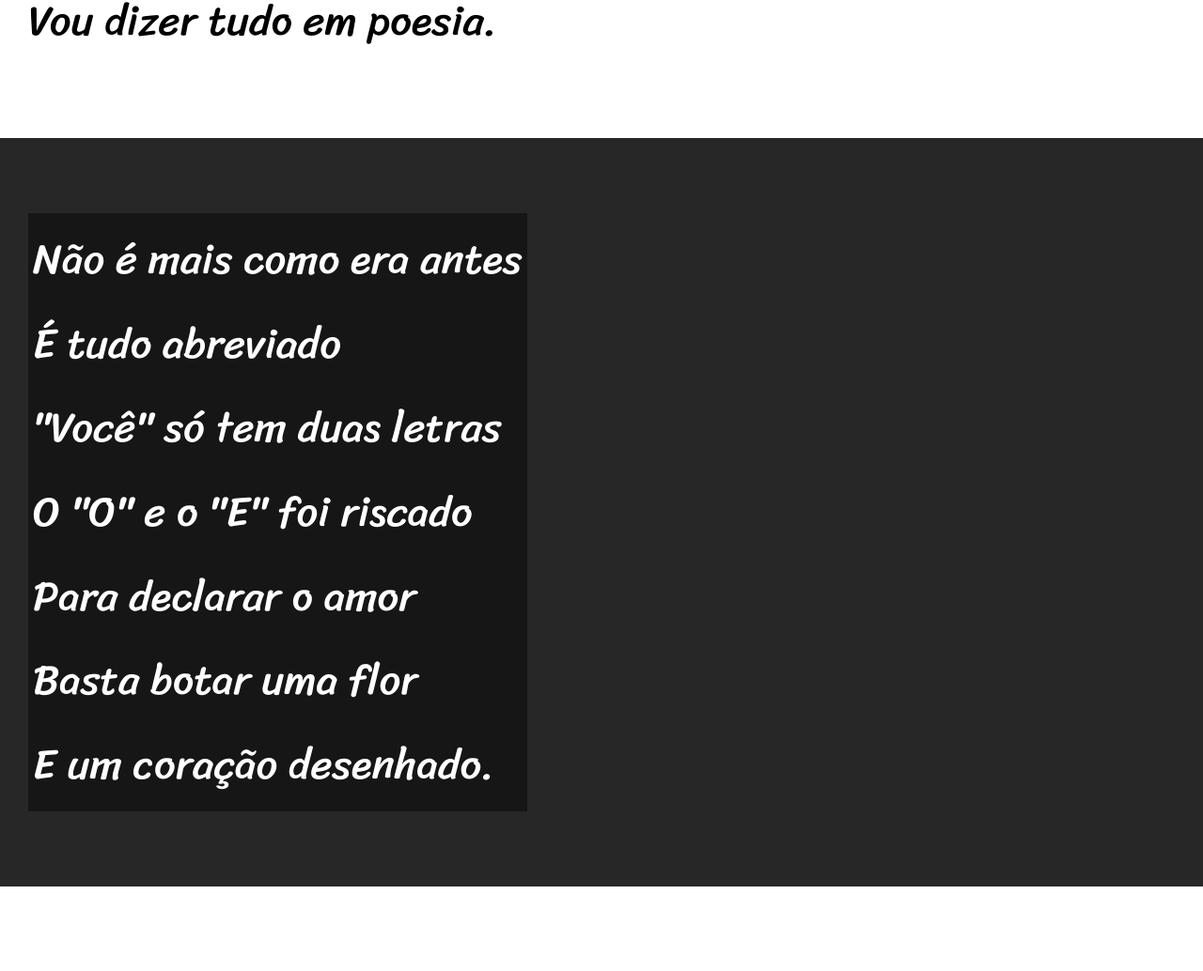
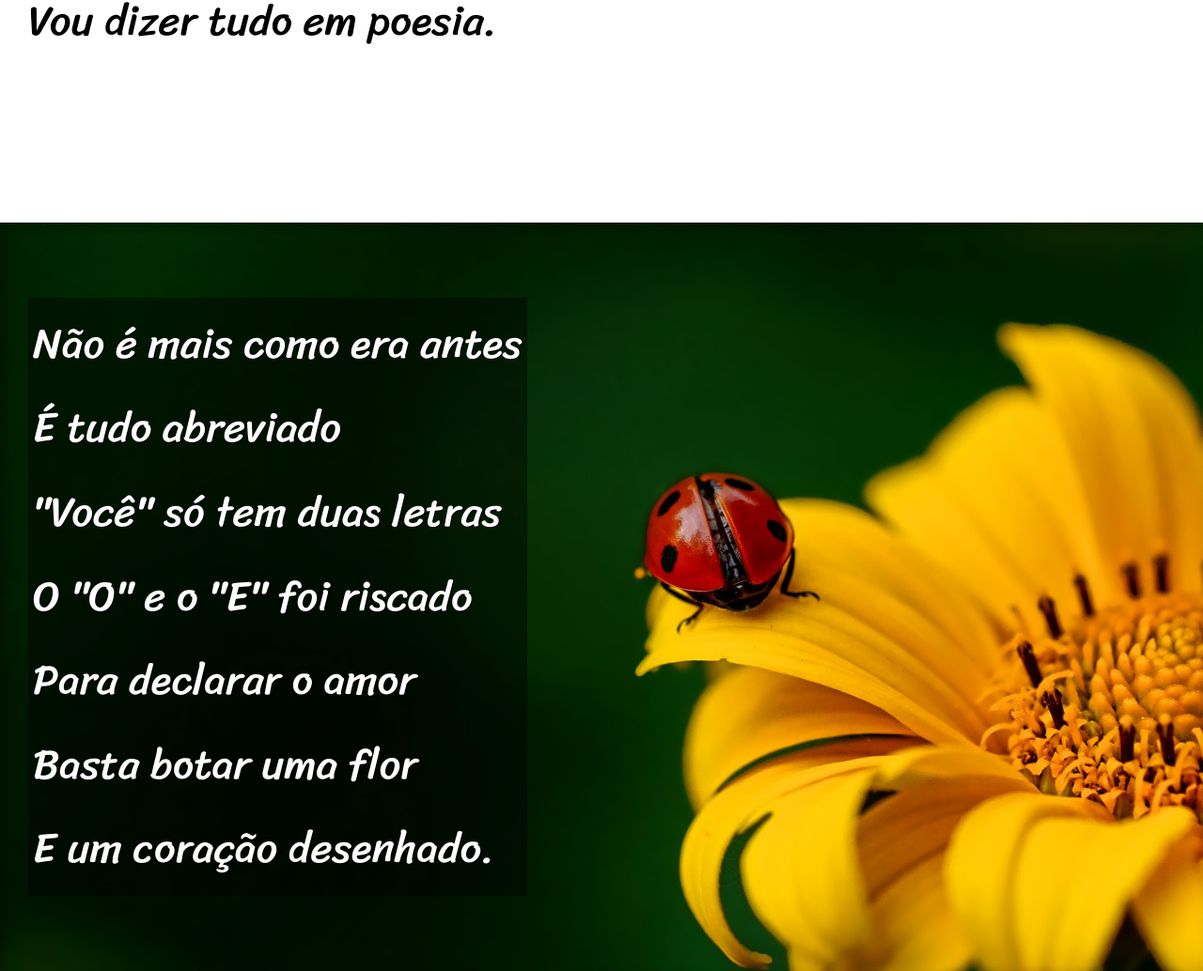
Before and after one commit to Lucas0M/HTML5-CSS3-JS, a website: page d004/index.html in a window 1280 px wide. Shown: the part 900-1934 px from the top of the page at 94% size. Drawn offline with Linux system fonts and the light colour scheme.

Commit message:
Final Updates

```diff
--- a/d004/index.html
+++ b/d004/index.html
@@ -25,7 +25,7 @@
       </section>
 
 
-      <section class="imagem">
+      <section class="imagem" id="img01">
         <p>
           Não é mais como era antes <br>
           É tudo abreviado <br>
@@ -57,7 +57,7 @@
         </p>
       </section>
 
-      <section class="imagem">
+      <section class="imagem" id="img02">
         <p>
           Tenho saudade das cartas <br>
           Escritas com a própria mão <br>
--- a/d004/style/style.css
+++ b/d004/style/style.css
@@ -63,12 +63,32 @@
 section.imagem{
   background-color: rgb(39, 39, 39);
   color: white;
+  box-shadow: inset 6px 6px 13px 0px rgba(0, 0, 0, 0.322);
+  background-size: cover;
+  background-attachment: fixed;
+}
+
+section > p {
+  padding-bottom: 2em;
 }
 
 section.imagem > p{
   display: inline-block;
   padding: 5px;
   background-color: rgba(0, 0, 0, 0.432);
+  text-shadow: 1px 1px 0px black;
+}
+
+section#img01 {
+  background-image: url(../imagens/background001.jpg);
+  background-position: center center;
+  background-size: cover;
+}
+
+section#img02 {
+  background-image: url(../imagens/background002.jpg);
+  background-position: center center;
+  background-size: cover;
 }
 
 footer {
```
